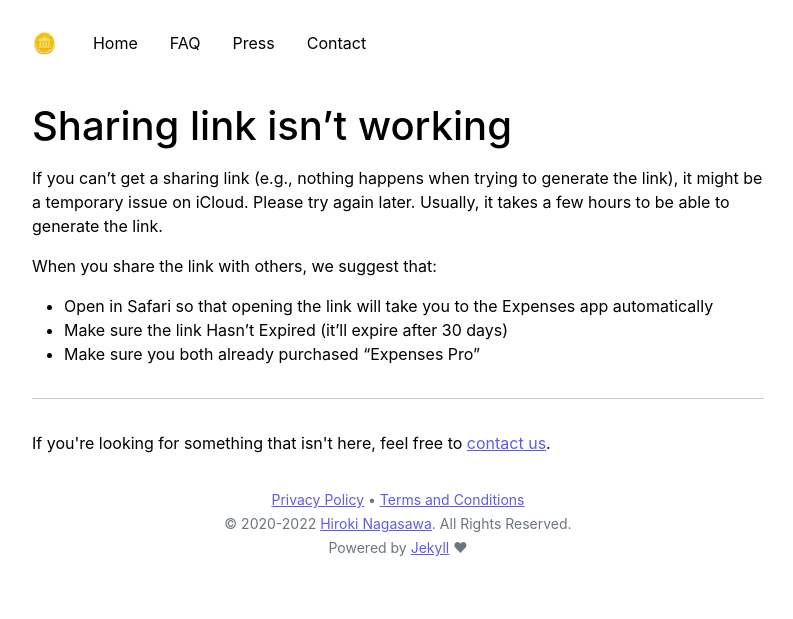
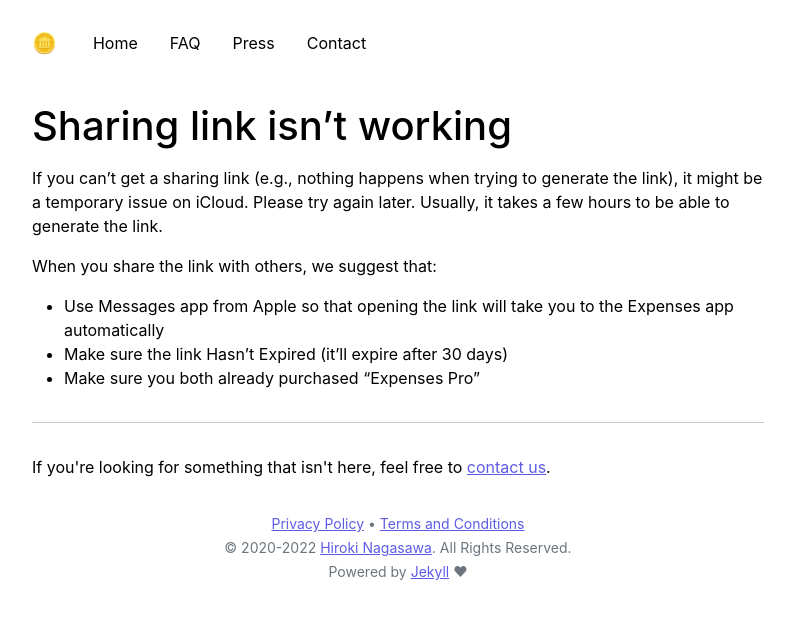
Before and after one commit to bluecometlabs/getexpenses.app, a Jekyll site: the page built from pages/faq/sharing-link-is-not-working.md, in a window 1280 px wide. Shown: the top 619 px of the page, without its empty margins (242-1035 px from the left). Built offline with Jekyll 4.4.1, drawn with Linux system fonts in a browser that asks for light colours.

Commit message:
Update page

```diff
--- a/pages/faq/sharing-link-is-not-working.md
+++ b/pages/faq/sharing-link-is-not-working.md
@@ -10,7 +10,7 @@
 
 When you share the link with others, we suggest that:
 
-- Open in Safari so that opening the link will take you to the Expenses app automatically
+- Use Messages app from Apple so that opening the link will take you to the Expenses app automatically
 - Make sure the link Hasn't Expired (it'll expire after 30 days)
 - Make sure you both already purchased "Expenses Pro"
 
```
